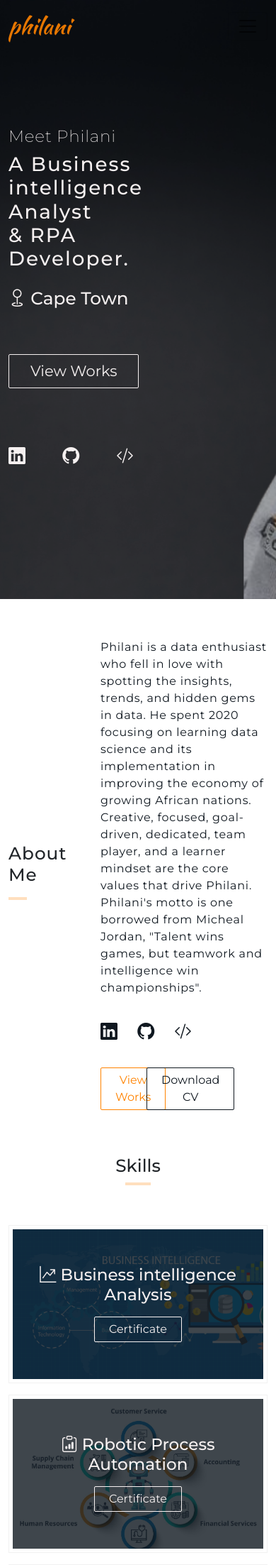
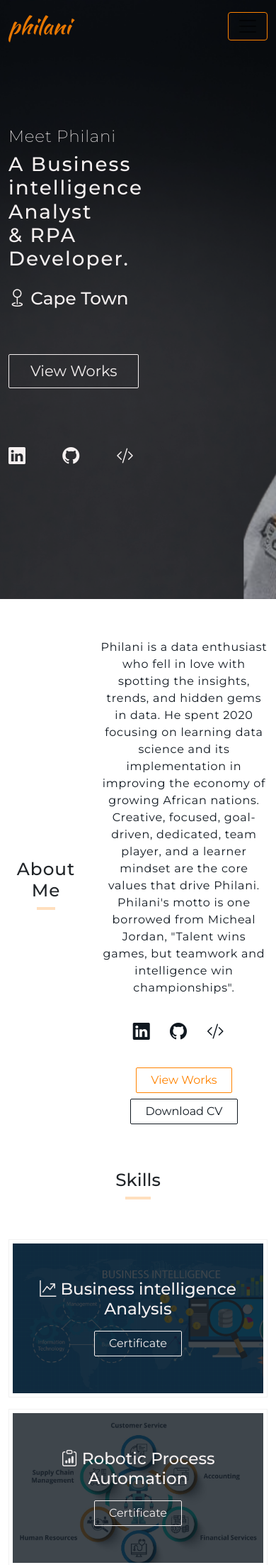
Before and after one commit to PhilaniAntony/meetphilani, a Django app: page / in a window 390 px wide. Shown: the top 2205 px of the page at 71% size. Run offline with Django 3.2, Linux system fonts and the light colour scheme; some libraries are stand-ins or nearby versions; some web fonts are replaced.

Commit message:
media queries

```diff
--- a/static/css/sass/layout/_footer.scss
+++ b/static/css/sass/layout/_footer.scss
@@ -8,11 +8,17 @@
     height: 10vh;
   }
   &-text {
-    @media (max-width: 320px) {
-      transform: translateY(20%);
-    }
     transform: translateY(100%);
     color: $base-contrast;
     letter-spacing: 1px;
+    @media (max-width: 320px) {
+      transform: translateY(35%);
+    }
+    @media (min-width: 321.9px) and (max-width: 375px) {
+      transform: translateY(13%);
+    }
+    @media (min-width: 375.9px) and (max-width: 425px) {
+      transform: translateY(15%);
+    }
   }
 }
--- a/static/css/sass/layout/_forms.scss
+++ b/static/css/sass/layout/_forms.scss
@@ -0,0 +1,5 @@
+form.row.g-3 {
+  @media (max-width: 425px) {
+    text-align: left;
+  }
+}
--- a/static/css/sass/layout/_header.scss
+++ b/static/css/sass/layout/_header.scss
@@ -104,6 +104,10 @@
       @media (max-width: 768px) {
         display: none;
       }
+      @media (min-width: 768.9px) and(max-width:1024px) {
+        transform: translateY(160%);
+      }
+
       &-text {
         font-style: italic;
       }
@@ -140,9 +144,6 @@
   @media (min-width: 768.9px) and (max-width: 1024px) {
     transform: translateY(150%);
   }
-  @media (min-width: 1024.9px) {
-    transform: translateY(200%);
-  }
 }
 a.banner-link--item {
   color: $base-contrast;
--- a/static/css/sass/layout/_navigation.scss
+++ b/static/css/sass/layout/_navigation.scss
@@ -39,7 +39,14 @@ a.logo {
     text-decoration: none;
     transform: scale(1.1);
   }
+  @media (max-width: 425px) {
+    display: none;
+  }
 }
 .navbar {
   z-index: 1000;
 }
+.navbar-light .navbar-toggler {
+  color: $theme-color;
+  border-color: $theme-color;
+}
--- a/static/css/sass/pages/_home.scss
+++ b/static/css/sass/pages/_home.scss
@@ -10,6 +10,9 @@
     height: 2px;
     width: 25%;
     margin-right: auto;
+    @media (max-width: 425px) {
+      margin: auto;
+    }
   }
   &-summary {
     color: $base-color;
@@ -192,6 +195,10 @@ span.service-card_title--icon {
         border-radius: 5px;
         font-size: 12px;
         transition: all ease-in-out 0.5s;
+        @media (max-width: 768px) {
+          text-align: center;
+          margin-bottom: 10px;
+        }
       }
     }
     &-link {
@@ -268,6 +275,9 @@ h3.portfolio-card-inner--title.mb-3 {
   color: $base-contrast;
   z-index: 1000;
   padding: 1.5rem 0 0 0;
+  @media (max-width: 425px) {
+    text-align: center;
+  }
 }
 p.portfolio-card-inner--text {
   text-align: center;
@@ -282,17 +292,48 @@ hr.portfolio-card-divider {
 }
 ul.list-inline.portfolio-card-list {
   z-index: 1000;
+  @media (max-width: 768px) {
+    text-align: center;
+  }
 }
 div.buttons {
   z-index: 1000;
+  @media (max-width: 768px) {
+    text-align: center;
+  }
 }
 img.img-fluid.recommendation-image {
   height: 230px;
   border-radius: 50%;
   border: 2px solid $theme-color;
   transform: translateX(20%);
-  /* margin: auto; */
-  /* text-align: center; */
+  @media (max-width: 320px) {
+    transform: translateX(2%);
+  }
+  @media (min-width: 321.9px) and (max-width: 375px) {
+    transform: translateX(2%);
+  }
+  @media (min-width: 375.9px) and (max-width: 425px) {
+    transform: translateX(4%);
+  }
+  @media (min-width: 425.9px) and (max-width: 768px) {
+    height: 200px;
+    transform: translateX(0%);
+  }
+  @media (min-width: 768.9px) and (max-width: 1024px) {
+    transform: translateX(10%);
+  }
+  @media (min-width: 1024.9px) and (max-width: 1440px) {
+    transform: translateX(35%);
+  }
+  @media (min-width: 1440px) {
+    transform: translateX(35%);
+  }
+}
+.card {
+  @media (max-width: 425px) {
+    text-align: center;
+  }
 }
 .recommendation-info {
   text-align: center;
@@ -301,3 +342,8 @@ img.img-fluid.recommendation-image {
 ul.aboutme-links.list-inline {
   margin: 2rem 0;
 }
+.row.align-items-center {
+  @media (max-width: 425px) {
+    text-align: center;
+  }
+}
--- a/static/css/styles.css
+++ b/static/css/styles.css
@@ -262,9 +262,25 @@ a.logo:hover {
   text-decoration: none;
   transform: scale(1.1);
 }
+@media (max-width: 425px) {
+  a.logo {
+    display: none;
+  }
+}
 
 .navbar {
   z-index: 1000;
+}
+
+.navbar-light .navbar-toggler {
+  color: #ff8300;
+  border-color: #ff8300;
+}
+
+@media (max-width: 425px) {
+  form.row.g-3 {
+    text-align: left;
+  }
 }
 
 .footer {
@@ -302,6 +328,11 @@ a.logo:hover {
   height: 2px;
   width: 25%;
   margin-right: auto;
+}
+@media (max-width: 425px) {
+  .aboutme-underliner {
+    margin: auto;
+  }
 }
 .aboutme-summary {
   color: #101820ff;
@@ -671,4 +763,10 @@ ul.aboutme-links.list-inline {
   margin: 2rem 0;
 }
 
+@media (max-width: 425px) {
+  .row.align-items-center {
+    text-align: center;
+  }
+}
+
 /*# sourceMappingURL=styles.css.map */
--- a/templates/index.html
+++ b/templates/index.html
@@ -103,10 +103,10 @@
 
                     </ul>
                     <div class="row">
-                        <div class="col-3">
+                        <div class="col-sm-4">
                             <a href="{% url 'meetphilani:portfolio'%}" class="btn aboutme-button-works  mr-5 mb-2">View Works </a>
                         </div>
-                        <div class="col-3">
+                        <div class="col-sm-5">
                             <a href="#" class="btn aboutme-button-cv  mb-2">Download CV </a>
                         </div>
                     </div>
@@ -256,9 +256,13 @@
                         <div class="card-body">
                             <img src="{% static 'images/godwin.jpeg'%}"  class="img-fluid recommendation-image" alt="Jason MarQ ">
                             <div class="recommendation-info">
-                            <h4 class="card-subtitle mb-2 text-muted">Godwin Dzvapatsva</h4>
-                            <p class="card-text">Head of Curriculum and Learning at Salesian Life Choices Academy</p>
-                            <p class="card-text">Some quick example text to build on the card title and make up the bulk of the card's content.</p>
+                                <h4 class="card-subtitle mb-2 text-muted">Godwin Dzvapatsva</h4>
+                                <p class="card-text">Head of Curriculum and Learning at Salesian Life Choices Academy</p>
+                                <p class="card-text">
+                                    I taught Philani at Lifechoices Academy. Along with his undeniable talent,
+                                    Philani has always been an absolute joy to work with. He is a true team player,
+                                    always manages to foster positive discussions and bring the best out of other students
+                                </p>
                             </div>
                         </div>
                     </div>
@@ -272,7 +276,8 @@
                             <p class="card-text">Mentor &  Lecturer at Salesian Life Choices  Academy</p>
                             <p class="card-text">
                                 Philani has shown himself to be one of the most diligent and hardworking developers I have met.Constantly growing
-                                 and challenging himself and those around him and I would recommend him for any tech position.
+                                 and challenging himself and those around him.I have found great joy in the intellectual conversations I have with him
+                                 and would recommend him for any tech position.
                             </p>
                             </div>
                         </div>
```
Also changed, not shown: other parts of static/css/styles.css (+79 -8 lines), 1 other file.
